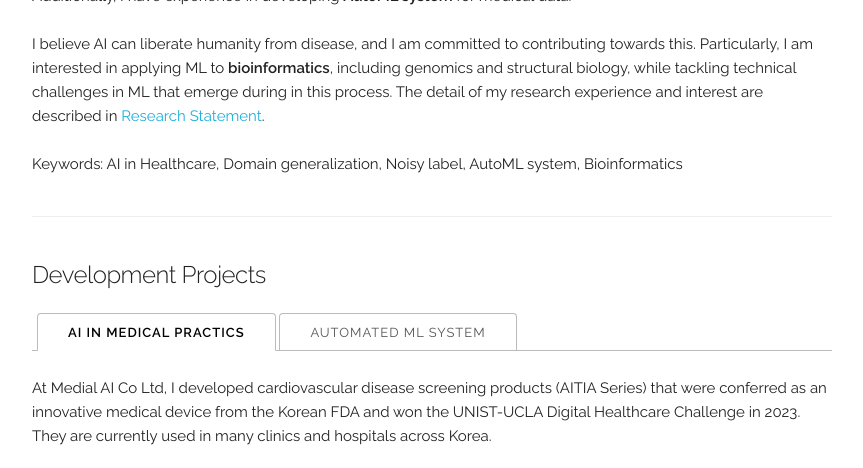
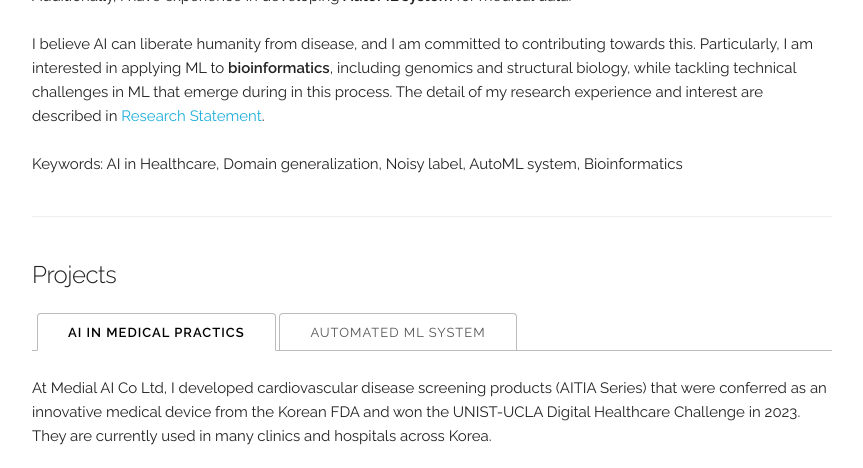
Before and after one commit to byeongtak/byeongtak.github.io, a Jekyll site: the page built from index.html, in a window 1280 px wide and 900 px high, scrolled down 478 px, cut to the strip 0-468 px from the top of the window. Shown: the whole strip, without its empty margins (208-1071 px from the left). Built offline with Jekyll 4.4.1, drawn with Linux system fonts in a browser that asks for light colours.

Commit message:
Update index.html

```diff
--- a/index.html
+++ b/index.html
@@ -49,7 +49,7 @@ layout: default
 
 <!-- ========== PROJECTS ========== -->
 <div class="docs-section" id="projects">
-  <h5>Development Projects</h5>
+  <h5>Projects</h5>
 
   <ul class="tab-nav">
     <li><div class="button active" data-ref="#projects-aitia">AI in Medical Practics</div></li>
```
